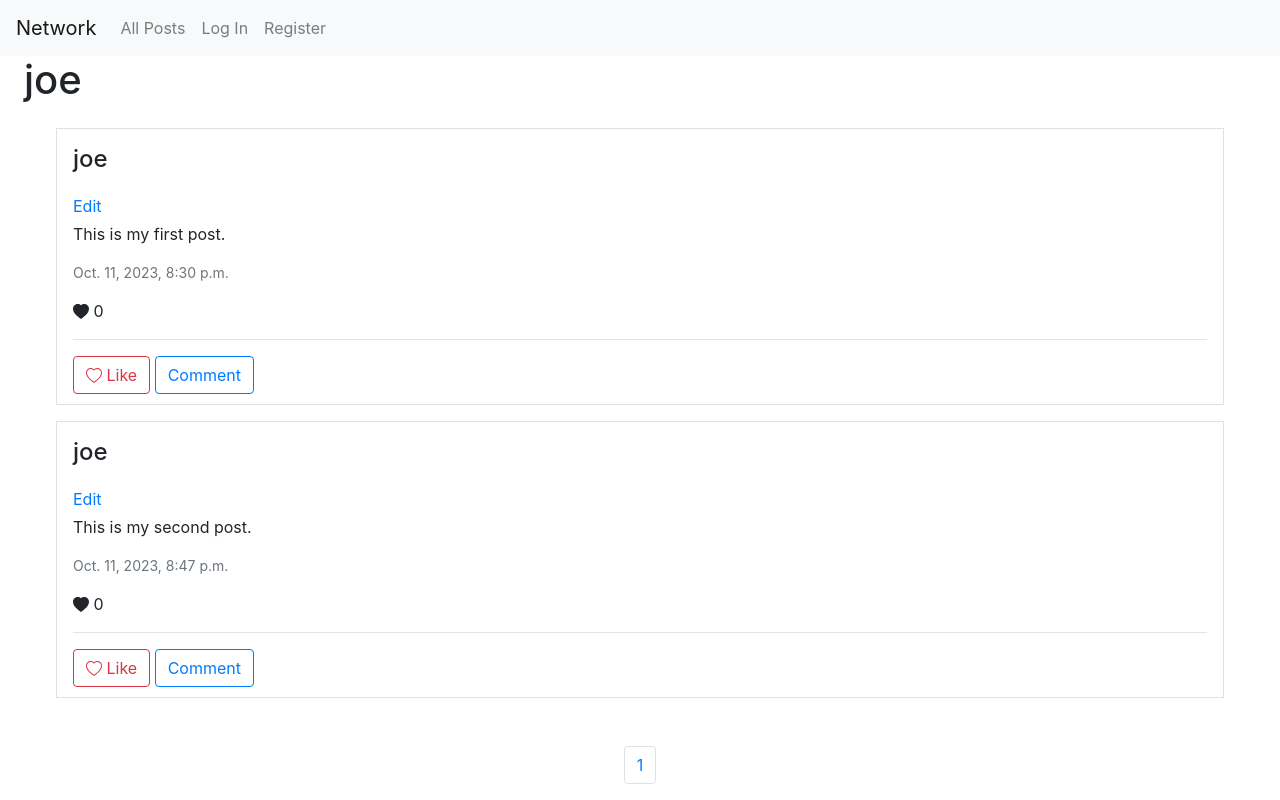
After one commit to YoussefSoliman96/network, a Django app: page /profile/1 in a window 1280 px wide. The commit adds this page. Run offline with Django 3.2, Linux system fonts and the light colour scheme; data comes from the database, SQL or seed files in the repository; some libraries are stand-ins or nearby versions.

Commit message:
Add profile page

```diff
--- a/network/templates/network/layout.html
+++ b/network/templates/network/layout.html
@@ -10,13 +10,13 @@
     <body>
 
         <nav class="navbar navbar-expand-lg navbar-light bg-light">
-            <a class="navbar-brand" href="#">Network</a>
+            <a class="navbar-brand" href="{% url 'index' %}">Network</a>
 
             <div>
               <ul class="navbar-nav mr-auto">
                 {% if user.is_authenticated %}
                     <li class="nav-item">
-                        <a class="nav-link" href="#"><strong>{{ user.username }}</strong></a>
+                        <a class="nav-link" href="{% url 'profile' user_id=user.id %}"><strong>{{ user.username }}</strong></a>
                     </li>
                 {% endif %}
                 <li class="nav-item">
--- /dev/null
+++ b/network/templates/network/profile.html
@@ -0,0 +1,78 @@
+{% extends "network/layout.html" %}
+{% load static %}
+
+{% block body %}
+    <h1 class="mx-4">{{ user_name }}</h1>
+    <div class="d-flex flex-column align-items-center">
+        <section class="new-post" style="width: 1000px;">
+            {% if user.is_authenticated %}
+            <form action="{% url 'post' %}" method="POST">
+                {% csrf_token %}
+                <div class="form-group mx-5 border p-3">
+                    <label for="post" style = "font-weight:450; font-size:25px">New Post</label>
+                    <textarea class="form-control" name="post-content" id="post" rows="3" ></textarea>
+                    <button class="btn btn-primary my-2" type="submit">Post</button>
+                </div>
+
+            </form>
+
+            {% endif %}
+        </section>
+
+
+        <section class="all-posts" style="width: 1200px;">
+            {% for post in posts %}
+            <div class="border mx-3 px-3 mt-3">
+                <h4 class="my-3"> {{ post.user }} </h4>
+                <a href="" type="submit" class="my-1" style="text-decoration: none;">Edit</a>
+                <p>{{ post.content }}</p>
+                <p class="text-muted" style="font-size: 14px;"> {{ post.created_at }} </p>
+                <svg xmlns="http://www.w3.org/2000/svg" width="16" height="16" fill="currentColor" class="bi bi-heart-fill" viewBox="0 0 16 16">
+                    <path fill-rule="evenodd" d="M8 1.314C12.438-3.248 23.534 4.735 8 15-7.534 4.736 3.562-3.248 8 1.314z"/>
+                  </svg> 0
+                <hr>
+                <button type="button" class="btn btn-outline-danger" style="margin-bottom: 10px;">
+                <svg xmlns="http://www.w3.org/2000/svg" width="16" height="16" fill="currentColor" class="bi bi-heart" viewBox="0 0 16 16">
+                <path d="m8 2.748-.717-.737C5.6.281 2.514.878 1.4 3.053c-.523 1.023-.641 2.5.314 4.385.92 1.815 2.834 3.989 6.286 6.357 3.452-2.368 5.365-4.542 6.286-6.357.955-1.886.838-3.362.314-4.385C13.486.878 10.4.28 8.717 2.01L8 2.748zM8 15C-7.333 4.868 3.279-3.04 7.824 1.143c.06.055.119.112.176.171a3.12 3.12 0 0 1 .176-.17C12.72-3.042 23.333 4.867 8 15z"/>
+                </svg>
+                Like
+                </button>
+                <button type="button" class="btn btn-outline-primary" style="margin-bottom: 10px;">Comment</button>
+            </div>
+
+
+            {% endfor %}
+        </section>
+
+
+        <div class="mt-5">
+            <nav aria-label="Page navigation example">
+                <ul class="pagination">
+
+                    {% if posts.has_previous %}
+                        <li class="page-item"><a class="page-link" href="?page={{ posts.previous_page_number }}">Previous</a></li>
+                    {% endif %}
+
+                    {% for page in number_of_pages %}
+
+                    <li class="page-item" ><a class="page-link" id="page-number" href="?page={{ page }}">{{ page }}</a></li>
+
+                    {% endfor %}
+
+                    {% if posts.has_next %}
+                            <li class="page-item"><a class="page-link" href="?page={{ posts.next_page_number }}">Next</a></li>
+                    {% endif %}
+                </ul>
+                </nav>
+        </div>
+
+
+    </div>
+
+
+
+{% endblock %}
+
+{% block script %}
+    <script src="{% static 'network/index.js' %}"></script>
+{% endblock %}
--- a/network/urls.py
+++ b/network/urls.py
@@ -9,4 +9,5 @@ urlpatterns = [
     path("logout", views.logout_view, name="logout"),
     path("register", views.register, name="register"),
     path("post", views.post, name="post"),
+    path("profile/<int:user_id>", views.profile, name="profile"),
 ]
--- a/network/views.py
+++ b/network/views.py
@@ -19,6 +19,19 @@ def index(request):
         "number_of_pages" : number_of_pages,
         "current_page" : current_page,
 
+    })
+def profile(request, user_id):
+    user = User.objects.get(pk=user_id)
+    posts = Post.objects.filter(user=user)
+    p = Paginator(posts, 10)
+    number_of_pages = p.page_range
+    current_page = request.GET.get('page')
+    page_posts = p.get_page(current_page)
+    return render(request, "network/profile.html", {
+        "posts" : page_posts,
+        "number_of_pages" : number_of_pages,
+        "current_page" : current_page,
+        "user_name" : user.username,
     })
 
 def post(request):
```
